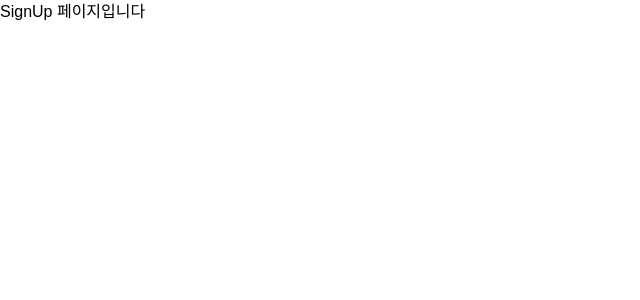
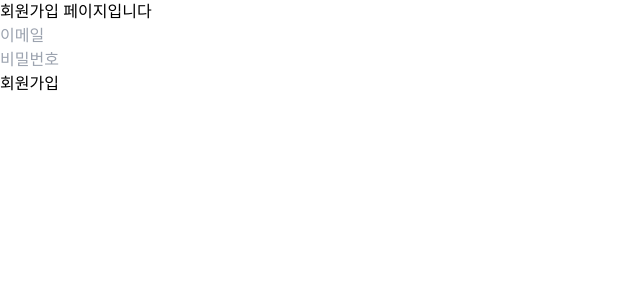
Before and after one commit to JeongwooHam/Banuddy-project, a Next.js app: page /signUp in a window 1280 px wide. Shown: the top 300 px of the page, without its empty margins (0-640 px from the left). Built offline with nearby package versions, Linux system fonts and the light colour scheme.

Commit message:
:sparkles: Add : json-server 회원가입 기능 1차

```diff
--- a/app/signUp/page.tsx
+++ b/app/signUp/page.tsx
@@ -1,7 +1,51 @@
+'use client'
+
+import { useRouter } from 'next/navigation'
+import { SyntheticEvent } from 'react'
+
 export default function SignUp() {
+  const router = useRouter()
+
+  const handleSubmit = (e: SyntheticEvent) => {
+    e.preventDefault()
+    const target = e.target as typeof e.target & {
+      email: { value: string }
+      password: { value: string }
+    }
+
+    const { email, password } = target
+
+    const options = {
+      method: 'POST',
+      headers: {
+        'Content-type': 'application/json',
+      },
+      body: JSON.stringify({ title: email.value, body: password.value }),
+    }
+
+    fetch(process.env.NEXT_PUBLIC_API_URL + 'users', options)
+      .then((res) => res.json())
+      .then((result) => {
+        console.log(result)
+        router.refresh()
+        router.push(`/login`)
+      })
+  }
+
   return (
     <>
-      <h1>SignUp 페이지입니다</h1>
+      <h1>회원가입 페이지입니다</h1>
+      <form onSubmit={handleSubmit}>
+        <p>
+          <input type="email" name="email" placeholder="이메일" />
+        </p>
+        <p>
+          <input type="password" name="password" placeholder="비밀번호" />
+        </p>
+        <p>
+          <input type="submit" value="회원가입" />
+        </p>
+      </form>
     </>
   )
 }
--- a/db.json
+++ b/db.json
@@ -4,6 +4,31 @@
       "email": "test@test.com",
       "password": "test123!",
       "id": 1
+    },
+    {
+      "title": "test@test.com",
+      "body": "test123!",
+      "id": 2
+    },
+    {
+      "title": "nasiltest@test.com",
+      "body": "testtest123!",
+      "id": 3
+    },
+    {
+      "title": "nasiltest@test.com",
+      "body": "testtest123!",
+      "id": 4
+    },
+    {
+      "title": "jaehoon@gmail.com",
+      "body": "test123!",
+      "id": 5
+    },
+    {
+      "title": "jaehoon@gmail.com",
+      "body": "test123!",
+      "id": 6
     }
   ],
   "posts": [
```
